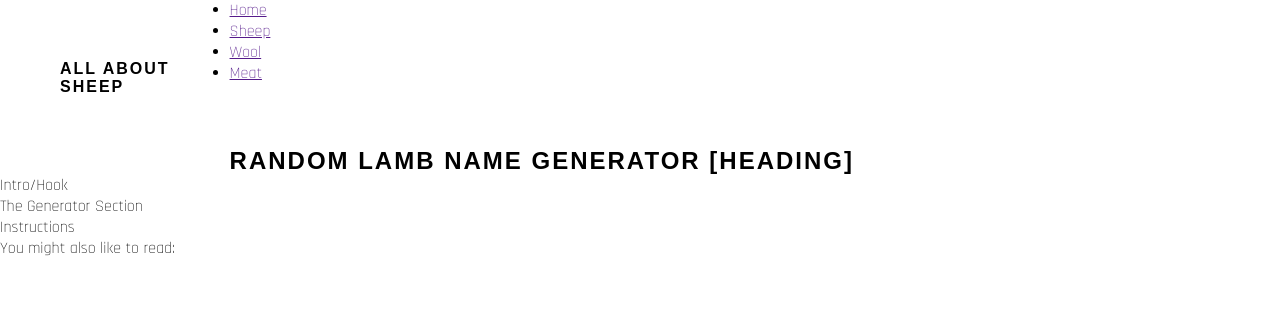
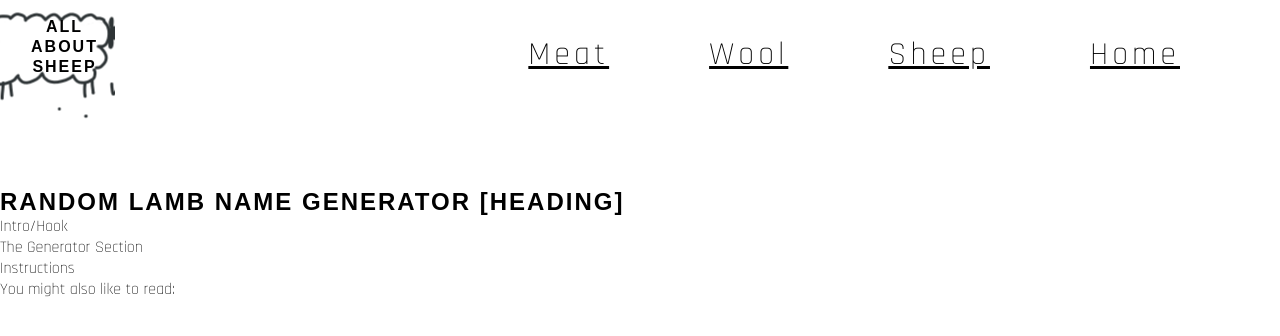
Before and after one commit to fr00tbat/RandomLambNameGenerator, a plain HTML site: page index.html in a window 1280 px wide. Drawn offline with Linux system fonts and the light colour scheme; a web font is replaced by a local one.

Commit message:
Adjust margins and add colour property to menu items on navbar

```diff
--- a/assets/css/style.css
+++ b/assets/css/style.css
@@ -22,9 +22,54 @@ h1, h2 {
 }
 
 #logo {
+    /*option to position this relative to the image behind it*/
     float: left;
     font-size: 100%;
-    margin: 60px;
+    margin-left: 12%;
+    margin-top: 15%;
+    line-height: 20px;
+    text-align: center;
+    /* position: absolute;
+    transform-origin-y: 20%;
+    transform-origin-x: 20%; */
+}
+
+#logo-img {
+    height: 125px;
+    width: 9%;
+    background: url('../images/AllAboutSheepLogo_Blank.png') no-repeat center center;
+
+    /* margin: 20px; */
+    position: relative;
+    text-align: center;
 }
 
 /*Navigational Links*/
+
+#menu {
+    font-size: 200%;
+    letter-spacing: 4px;
+    line-height: 0.25px;
+    bottom: 70px;
+    position: relative;
+
+    /*attempt 1 at getting menu to sit right*/
+    /* float: right;
+    position: relative;
+    display: inline-block; */
+}
+
+
+#menu, #logo {
+    /* line-height: 0  px; */
+}
+
+#menu li {
+    float: right;
+    list-style-type:none;
+    margin-right: 100px;
+}
+
+#menu a {
+    color: inherit;
+}
--- a/index.html
+++ b/index.html
@@ -11,22 +11,24 @@
 </head>
 <body>
     <header>
-        <a href="index.html">
-            <h1 id="logo">All About<br>Sheep</h1>
-        </a>
+        <div id="logo-img">
+            <a href="index.html">
+                <h1 id="logo">All About<br>Sheep</h1>
+            </a>
+        </div>
         <nav>
             <ul id="menu">
                 <li>
-                    <a href="">Home</a>
+                    <a href="index.html">Home</a>
                 </li>
                 <li>
-                    <a href="">Sheep</a>
+                    <a href="#">Sheep</a>
                 </li>
                 <li>
-                    <a href="">Wool</a>
+                    <a href="#">Wool</a>
                 </li>
                 <li>
-                    <a href="">Meat</a>
+                    <a href="#">Meat</a>
                 </li>
             </ul>
         </nav>
```
Also changed, not shown: assets/images/AllAboutSheepLogo_Blank.png (added).
